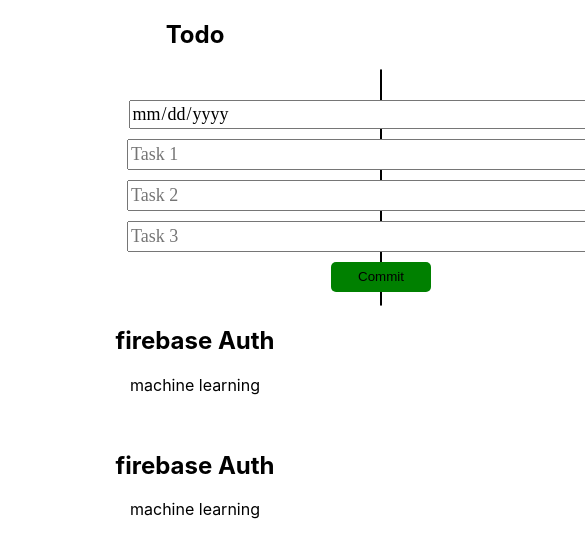
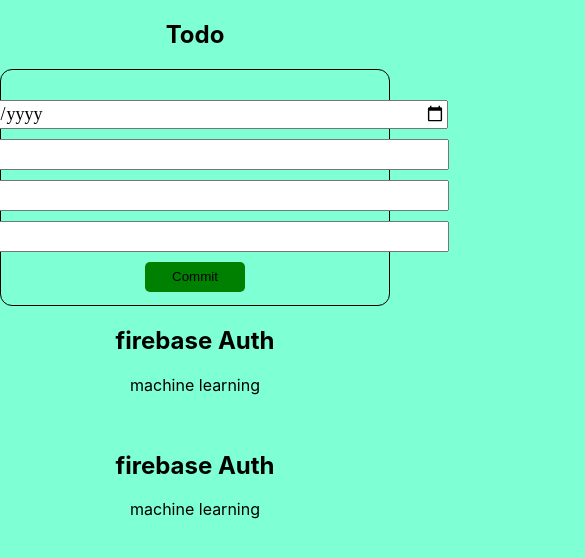
Before and after one commit to Imranyy/Todo-app, a React (Create React App) app: page / in a window 390 px wide. Shown: the top 558 px of the page, 585 px wide, since content can reach past the window. Built offline with nearby package versions, Linux system fonts and the light colour scheme.

Commit message:
add media queries, delete indexcss

```diff
--- a/src/App.css
+++ b/src/App.css
@@ -1,3 +1,17 @@
+body {
+  margin: 0;
+  font-family: -apple-system, BlinkMacSystemFont, 'Segoe UI', 'Roboto', 'Oxygen',
+    'Ubuntu', 'Cantarell', 'Fira Sans', 'Droid Sans', 'Helvetica Neue',
+    sans-serif;
+  -webkit-font-smoothing: antialiased;
+  -moz-osx-font-smoothing: grayscale;
+}
+
+code {
+  font-family: source-code-pro, Menlo, Monaco, Consolas, 'Courier New',
+    monospace;
+}
+
 .App {
   text-align: center;
 }
@@ -38,3 +52,18 @@
   width: 130px;
   height: 35px;
 }
+@media all and (max-width:1300px){
+  body{
+    background-color: aquamarine;
+  }
+  .container{
+    /*background-color: black;*/
+    height: 205px;
+    margin: 0 0 0 0;
+    padding: 20px 0 10px 0;
+    border-radius: 12px;
+    border: solid 1px;
+  }
+
+
+}
--- a/src/index.css
+++ /dev/null
@@ -1,13 +0,0 @@
-body {
-  margin: 0;
-  font-family: -apple-system, BlinkMacSystemFont, 'Segoe UI', 'Roboto', 'Oxygen',
-    'Ubuntu', 'Cantarell', 'Fira Sans', 'Droid Sans', 'Helvetica Neue',
-    sans-serif;
-  -webkit-font-smoothing: antialiased;
-  -moz-osx-font-smoothing: grayscale;
-}
-
-code {
-  font-family: source-code-pro, Menlo, Monaco, Consolas, 'Courier New',
-    monospace;
-}
--- a/src/index.js
+++ b/src/index.js
@@ -1,6 +1,5 @@
 import React from 'react';
 import ReactDOM from 'react-dom';
-import './index.css';
 import App from './App';
 import reportWebVitals from './reportWebVitals';
 
```
